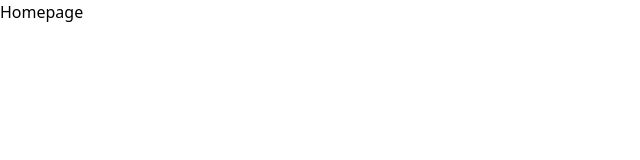
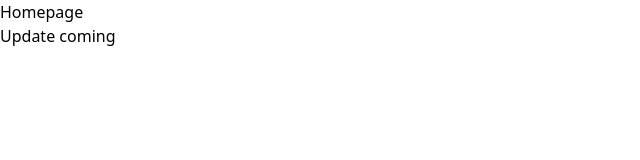
Before and after one commit to kingdavidHub/WatchBox, a Next.js app: page / in a window 1280 px wide. Shown: the top 160 px of the page, without its empty margins (0-640 px from the left). Built offline with nearby package versions, Linux system fonts and the light colour scheme.

Commit message:
update coming

```diff
--- a/src/app/page.tsx
+++ b/src/app/page.tsx
@@ -2,6 +2,7 @@ const Home = () => {
   return (
     <div>
       <h1 className="text-6xl">Homepage</h1>
+      <p>Update coming</p>
     </div>
   )
 }
```
